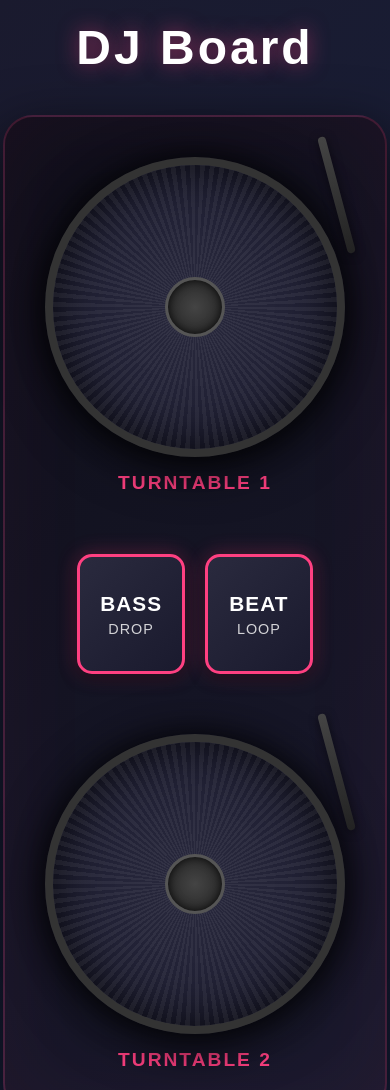
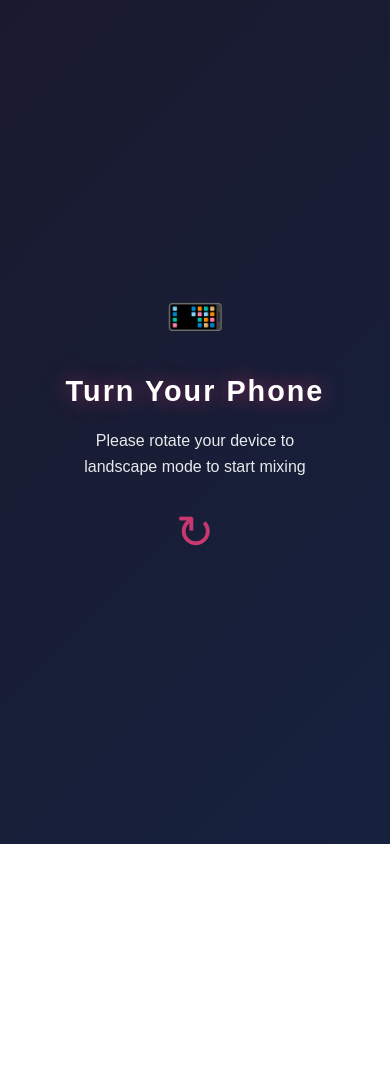
Before and after one commit to lisatrvu/DJBoard, a plain HTML site: page index.html in a window 390 px wide. Shown: the top 1090 px of the page. After the commit the page ends 844 px from the top, so only its background shows below. Drawn offline with Linux system fonts and the light colour scheme.

Commit message:
Add mobile-friendly horizontal layout and orientation title screen

```diff
--- a/index.html
+++ b/index.html
@@ -2,13 +2,28 @@
 <html lang="en">
 <head>
   <meta charset="UTF-8" />
-  <meta name="viewport" content="width=device-width, initial-scale=1.0"/>
+  <meta name="viewport" content="width=device-width, initial-scale=1.0, maximum-scale=1.0, user-scalable=no, viewport-fit=cover"/>
+  <meta name="apple-mobile-web-app-capable" content="yes">
+  <meta name="apple-mobile-web-app-status-bar-style" content="black-translucent">
+  <meta name="mobile-web-app-capable" content="yes">
   <title>DJ Board</title>
   <link rel="stylesheet" href="style.css">
 </head>
 <body>
-  <h1>DJ Board</h1>
-  <div class="dj-board">
+  <!-- Orientation Screen -->
+  <div id="orientation-screen" class="screen">
+    <div class="screen-content">
+      <div class="phone-icon">📱</div>
+      <h2>Turn Your Phone</h2>
+      <p>Please rotate your device to landscape mode to start mixing</p>
+      <div class="rotate-arrow">↻</div>
+    </div>
+  </div>
+
+  <!-- Main DJ Board -->
+  <div id="main-content" class="hidden">
+    <h1>DJ Board</h1>
+    <div class="dj-board">
     <!-- Turntable 1 -->
     <div class="turntable-container">
       <div class="turntable" id="turntable1">
@@ -46,6 +61,7 @@
       </div>
       <p class="turntable-label">Turntable 2</p>
     </div>
+    </div>
   </div>
   <script src="script.js"></script>
 </body>
--- a/script.js
+++ b/script.js
@@ -1,3 +1,48 @@
+// Screen management
+let currentScreen = 'orientation';
+const orientationScreen = document.getElementById('orientation-screen');
+const mainContent = document.getElementById('main-content');
+
+// Check orientation
+function checkOrientation() {
+  const isLandscape = window.innerWidth > window.innerHeight;
+  return isLandscape;
+}
+
+// Show appropriate screen based on orientation
+function updateScreen() {
+  const isLandscape = checkOrientation();
+
+  if (!isLandscape) {
+    // Show orientation screen
+    orientationScreen.classList.remove('hidden');
+    mainContent.classList.add('hidden');
+    currentScreen = 'orientation';
+  } else {
+    // In landscape mode - show DJ board
+    orientationScreen.classList.add('hidden');
+    mainContent.classList.remove('hidden');
+    currentScreen = 'main';
+  }
+}
+
+// Listen for orientation changes
+window.addEventListener('resize', () => {
+  setTimeout(updateScreen, 100);
+});
+
+window.addEventListener('orientationchange', () => {
+  setTimeout(updateScreen, 200);
+});
+
+// Check on load
+window.addEventListener('load', () => {
+  setTimeout(updateScreen, 100);
+});
+
+// Initialize on load
+updateScreen();
+
 // Sound management - create separate instances to prevent overlapping
 const soundInstances = {
   bass: [],
--- a/style.css
+++ b/style.css
@@ -2,6 +2,8 @@
   margin: 0;
   padding: 0;
   box-sizing: border-box;
+  -webkit-tap-highlight-color: transparent;
+  touch-action: manipulation;
 }
 
 body {
@@ -9,33 +11,121 @@ body {
   color: #fff;
   font-family: 'Arial', sans-serif;
   min-height: 100vh;
+  min-height: 100dvh;
+  padding: clamp(10px, 2vh, 20px);
+  display: flex;
+  flex-direction: column;
+  align-items: center;
+  overflow-x: hidden;
+  width: 100%;
+  position: relative;
+}
+
+.hidden {
+  display: none !important;
+}
+
+/* Orientation Screen */
+.screen {
+  position: fixed;
+  top: 0;
+  left: 0;
+  width: 100%;
+  height: 100%;
+  height: 100dvh;
+  background: linear-gradient(135deg, #1a1a2e 0%, #16213e 100%);
+  display: flex;
+  align-items: center;
+  justify-content: center;
+  z-index: 1000;
   padding: 20px;
+}
+
+.screen-content {
+  text-align: center;
+  max-width: 500px;
+  padding: 40px;
+}
+
+.screen-content h2 {
+  font-size: clamp(1.8rem, 5vw, 2.5rem);
+  margin-bottom: 20px;
+  text-shadow: 0 0 20px rgba(255, 64, 129, 0.5);
+  letter-spacing: 2px;
+}
+
+.screen-content p {
+  font-size: clamp(1rem, 3vw, 1.2rem);
+  margin-bottom: 30px;
+  opacity: 0.9;
+  line-height: 1.6;
+}
+
+.phone-icon {
+  font-size: clamp(3rem, 10vw, 5rem);
+  margin-bottom: 30px;
+  animation: rotate 2s ease-in-out infinite;
+}
+
+.rotate-arrow {
+  font-size: clamp(2.5rem, 8vw, 4rem);
+  margin-top: 20px;
+  animation: pulse 1.5s ease-in-out infinite;
+  color: #ff4081;
+}
+
+@keyframes rotate {
+  0%, 100% { transform: rotate(0deg); }
+  50% { transform: rotate(90deg); }
+}
+
+@keyframes pulse {
+  0%, 100% { transform: scale(1); opacity: 1; }
+  50% { transform: scale(1.2); opacity: 0.7; }
+}
+
+#main-content {
+  width: 100%;
   display: flex;
   flex-direction: column;
   align-items: center;
 }
 
 h1 {
-  font-size: 3rem;
-  margin-bottom: 40px;
+  font-size: clamp(1.5rem, 5vw, 3rem);
+  margin-bottom: clamp(15px, 3vh, 40px);
   text-shadow: 0 0 20px rgba(255, 64, 129, 0.5);
   letter-spacing: 3px;
 }
 
 .dj-board {
   display: flex;
-  gap: 40px;
+  gap: clamp(15px, 3vw, 40px);
   justify-content: center;
   align-items: center;
-  flex-wrap: wrap;
+  flex-wrap: nowrap;
+  width: 100%;
   max-width: 1400px;
   background: linear-gradient(135deg, #0f0f1a 0%, #1a1a2e 100%);
-  padding: 40px;
+  padding: clamp(15px, 3vw, 40px);
   border-radius: 30px;
   box-shadow:
     0 20px 60px rgba(0, 0, 0, 0.8),
     inset 0 0 100px rgba(255, 64, 129, 0.05);
   border: 2px solid rgba(255, 64, 129, 0.2);
+}
+
+/* Mobile landscape optimization */
+@media (max-height: 600px) and (orientation: landscape) {
+  .dj-board {
+    gap: clamp(10px, 2vw, 20px);
+    padding: clamp(10px, 2vw, 20px);
+  }
+
+  h1 {
+    margin-bottom: clamp(5px, 1vh, 15px);
+    font-size: clamp(1.2rem, 4vw, 2rem);
+  }
 }
 
 .turntable-container {
@@ -47,10 +137,21 @@ h1 {
 
 .turntable {
   position: relative;
-  width: 300px;
-  height: 300px;
+  width: clamp(150px, 20vw, 300px);
+  height: clamp(150px, 20vw, 300px);
   cursor: grab;
   user-select: none;
+  -webkit-user-select: none;
+  touch-action: none;
+  flex-shrink: 0;
+}
+
+/* Mobile landscape - smaller turntables */
+@media (max-height: 600px) and (orientation: landscape) {
+  .turntable {
+    width: clamp(120px, 18vw, 250px);
+    height: clamp(120px, 18vw, 250px);
+  }
 }
 
 .turntable:active {
@@ -116,11 +217,18 @@ h1 {
 }
 
 .turntable-label {
-  font-size: 1.2rem;
+  font-size: clamp(0.8rem, 2vw, 1.2rem);
   font-weight: bold;
   color: #ff4081;
   text-transform: uppercase;
   letter-spacing: 2px;
+}
+
+@media (max-height: 600px) and (orientation: landscape) {
+  .turntable-label {
+    font-size: clamp(0.7rem, 1.5vw, 1rem);
+    margin-top: 5px;
+  }
 }
 
 .control-panel {
@@ -128,8 +236,16 @@ h1 {
   flex-direction: column;
   align-items: center;
   justify-content: center;
-  min-width: 200px;
-  padding: 20px;
+  min-width: clamp(150px, 18vw, 200px);
+  padding: clamp(10px, 2vw, 20px);
+  flex-shrink: 0;
+}
+
+@media (max-height: 600px) and (orientation: landscape) {
+  .control-panel {
+    min-width: clamp(120px, 15vw, 180px);
+    padding: clamp(8px, 1.5vw, 15px);
+  }
 }
 
 .buttons-container {
@@ -143,9 +259,9 @@ h1 {
   background: linear-gradient(135deg, #2a2a3e 0%, #1a1a2e 100%);
   border: 3px solid #ff4081;
   color: #fff;
-  font-size: 1rem;
+  font-size: clamp(0.8rem, 2vw, 1rem);
   font-weight: bold;
-  padding: 25px 20px;
+  padding: clamp(15px, 2.5vw, 25px) clamp(12px, 2vw, 20px);
   border-radius: 15px;
   cursor: pointer;
   transition: all 0.1s;
@@ -160,19 +276,38 @@ h1 {
   justify-content: center;
   gap: 5px;
   user-select: none;
-  min-height: 120px;
+  -webkit-user-select: none;
+  min-height: clamp(80px, 12vw, 120px);
   width: 100%;
+  touch-action: manipulation;
+}
+
+@media (max-height: 600px) and (orientation: landscape) {
+  .pad {
+    min-height: clamp(60px, 10vw, 100px);
+    padding: clamp(10px, 2vw, 15px) clamp(8px, 1.5vw, 15px);
+  }
 }
 
 .pad-label {
-  font-size: 1.3rem;
+  font-size: clamp(1rem, 2.5vw, 1.3rem);
   font-weight: bold;
 }
 
 .pad-subtitle {
-  font-size: 0.9rem;
+  font-size: clamp(0.7rem, 1.5vw, 0.9rem);
   opacity: 0.8;
   font-weight: normal;
+}
+
+@media (max-height: 600px) and (orientation: landscape) {
+  .pad-label {
+    font-size: clamp(0.9rem, 2vw, 1.1rem);
+  }
+
+  .pad-subtitle {
+    font-size: clamp(0.6rem, 1.2vw, 0.8rem);
+  }
 }
 
 .pad:hover {
```
